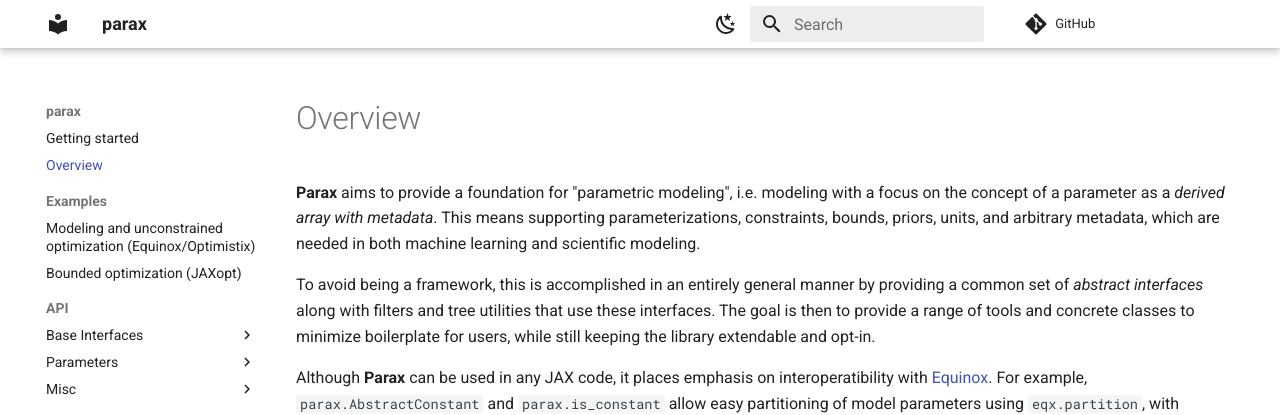
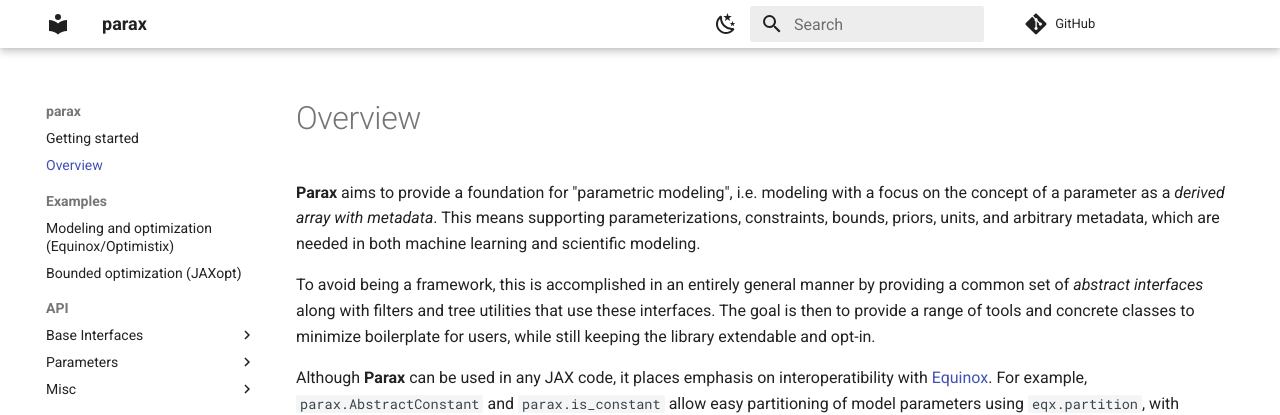
Before and after one commit to gvcallen/parax, an MkDocs documentation site: the page built from docs/overview.md, in a window 1280 px wide. Shown: the top 415 px of the page. Built offline with MkDocs 1.6.1 and Material for MkDocs 9.7.7, drawn with Linux system fonts in a browser that asks for light colours; comment, search, counter and statistics services are not loaded.

Commit message:
Updated docs

```diff
--- a/mkdocs.yml
+++ b/mkdocs.yml
@@ -51,7 +51,7 @@
   - Getting started: index.md
   - Overview: overview.md
   - Examples:
-    - Modeling and unconstrained optimization (Equinox/Optimistix): examples/modeling_and_optimization.md
+    - Modeling and optimization (Equinox/Optimistix): examples/modeling_and_optimization.md
     - Bounded optimization (JAXopt): examples/bounded_optimization.md
   - API:
     - Base Interfaces:
```
